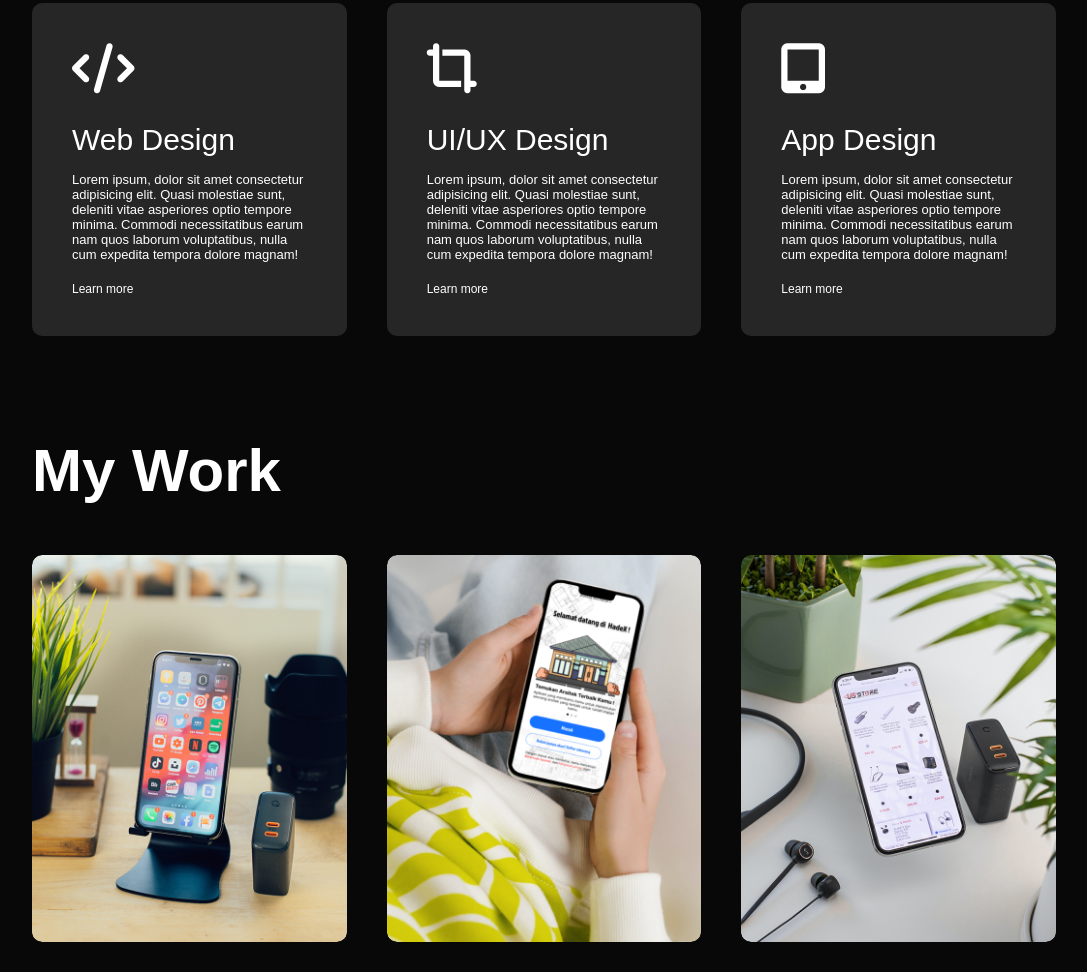
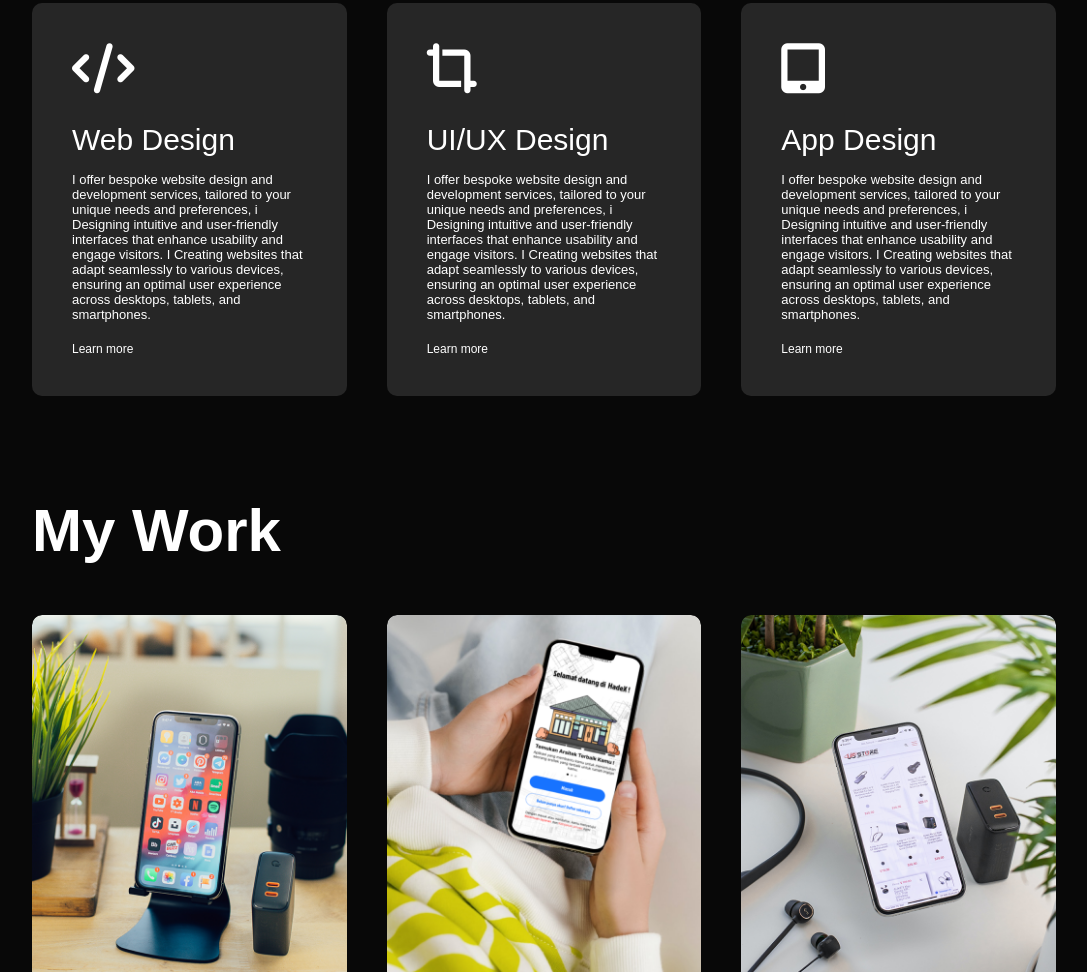
Before and after one commit to mohilhamramadan/personal-portofolios, a plain HTML site: page index.html in a window 1280 px wide. Shown: the part 1606-2578 px from the top of the page, without its empty margins (96-1183 px from the left). Drawn offline with Linux system fonts and the light colour scheme.

Commit message:
Update index.html

```diff
--- a/index.html
+++ b/index.html
@@ -77,19 +77,19 @@
            <div>
             <i class="fa-solid fa-code"></i>
             <h2>Web Design</h2>
-            <p>Lorem ipsum, dolor sit amet consectetur adipisicing elit. Quasi molestiae sunt, deleniti vitae asperiores optio tempore minima. Commodi necessitatibus earum nam quos laborum voluptatibus, nulla cum expedita tempora dolore magnam!</p>
+            <p>I offer bespoke website design and development services, tailored to your unique needs and preferences, i Designing intuitive and user-friendly interfaces that enhance usability and engage visitors. I Creating websites that adapt seamlessly to various devices, ensuring an optimal user experience across desktops, tablets, and smartphones.</p>
             <a href="#">Learn more</a>
            </div>
            <div>
             <i class="fa-solid fa-crop-simple"></i>
             <h2>UI/UX Design</h2>
-            <p>Lorem ipsum, dolor sit amet consectetur adipisicing elit. Quasi molestiae sunt, deleniti vitae asperiores optio tempore minima. Commodi necessitatibus earum nam quos laborum voluptatibus, nulla cum expedita tempora dolore magnam!</p>
+            <p>I offer bespoke website design and development services, tailored to your unique needs and preferences, i Designing intuitive and user-friendly interfaces that enhance usability and engage visitors. I Creating websites that adapt seamlessly to various devices, ensuring an optimal user experience across desktops, tablets, and smartphones.</p>
             <a href="#">Learn more</a>
            </div>
            <div>
             <i class="fa-solid fa-tablet-screen-button"></i>
             <h2>App Design</h2>
-            <p>Lorem ipsum, dolor sit amet consectetur adipisicing elit. Quasi molestiae sunt, deleniti vitae asperiores optio tempore minima. Commodi necessitatibus earum nam quos laborum voluptatibus, nulla cum expedita tempora dolore magnam!</p>
+            <p>I offer bespoke website design and development services, tailored to your unique needs and preferences, i Designing intuitive and user-friendly interfaces that enhance usability and engage visitors. I Creating websites that adapt seamlessly to various devices, ensuring an optimal user experience across desktops, tablets, and smartphones.</p>
             <a href="#">Learn more</a>
            </div>
         </div>
```
